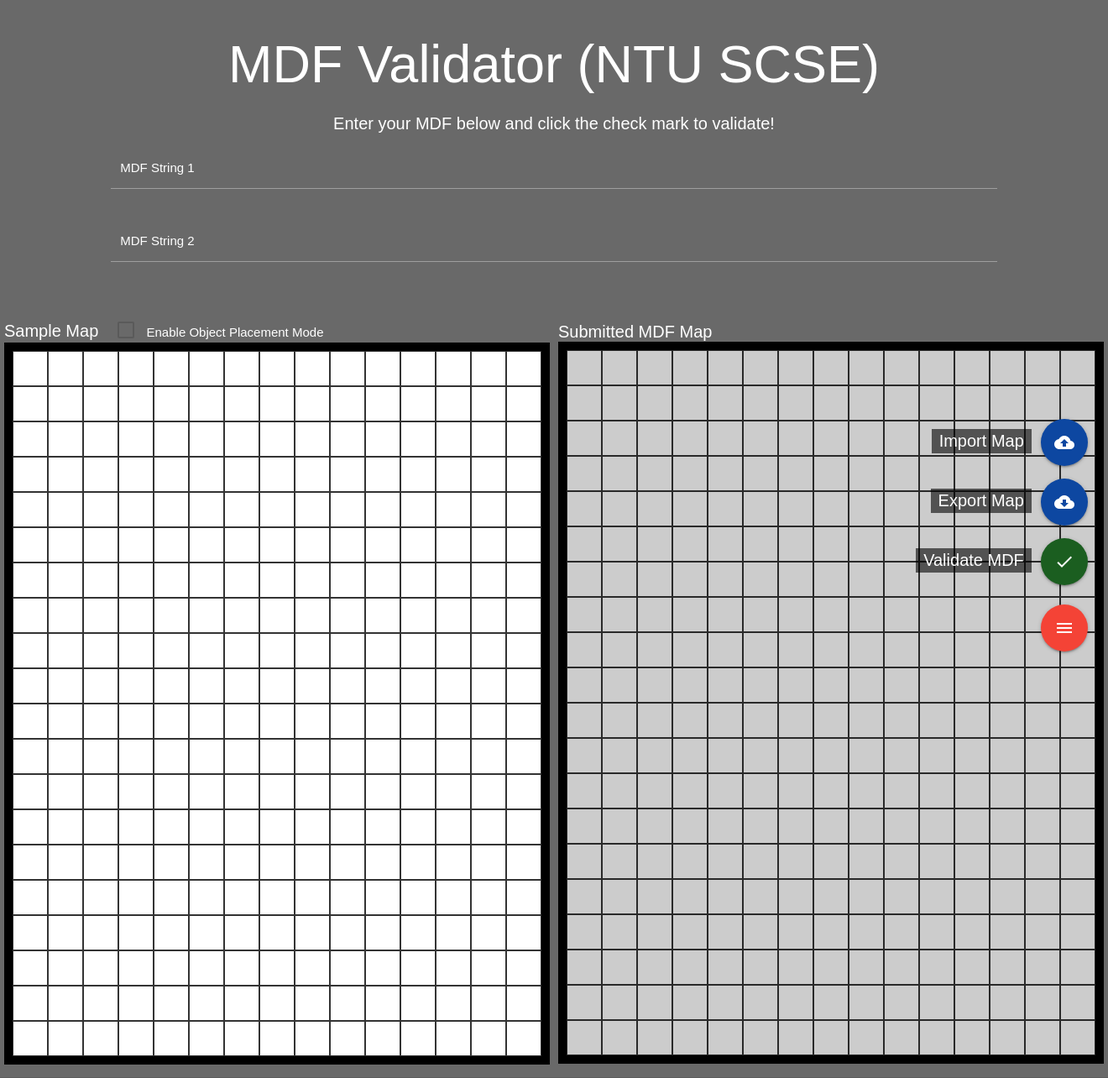
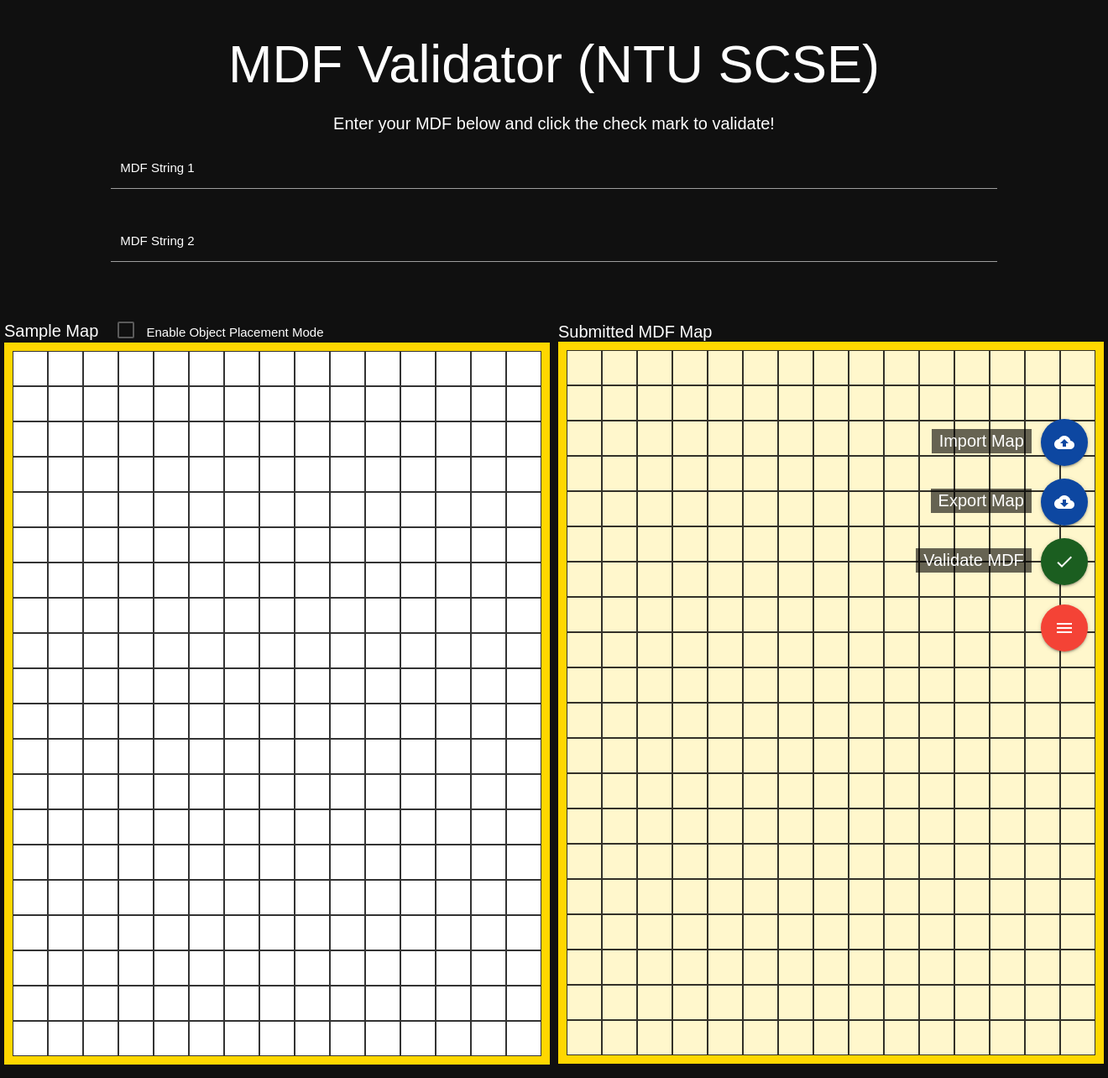
Before and after one commit to itachi1706/MDP-MDF-Validator, a Node server app: page / in a window 1320 px wide. Shown: the whole page at 84% size. Run offline with Node 20, Linux system fonts and the light colour scheme; some web fonts are replaced.

Commit message:
Some better styling

```diff
--- a/public/stylesheets/style.css
+++ b/public/stylesheets/style.css
@@ -1,7 +1,7 @@
 body {
   /* font: 14px "Lucida Grande", Helvetica, Arial, sans-serif; */
   font: 20px "Google Sans", sans-serif;
-  background-color: #696969;
+  background-color: #101010;
 }
 
 button {
@@ -85,7 +85,7 @@
 .mdp-container {
   display: inline-grid;
   grid-template-columns: auto auto auto auto auto auto auto auto auto auto auto auto auto auto auto;
-  background-color:black;
+  background-color: gold;
   padding: 10px;
 }
 
--- a/views/index.ejs
+++ b/views/index.ejs
@@ -261,6 +261,7 @@
           return;
         }
         else console.log("Validation Successful, Checking");
+        M.toast({html: 'Validating MDF String...', displayLength: 2000});
 
         let xhr = new XMLHttpRequest();
         xhr.open('POST', '/submitMDF');
```
